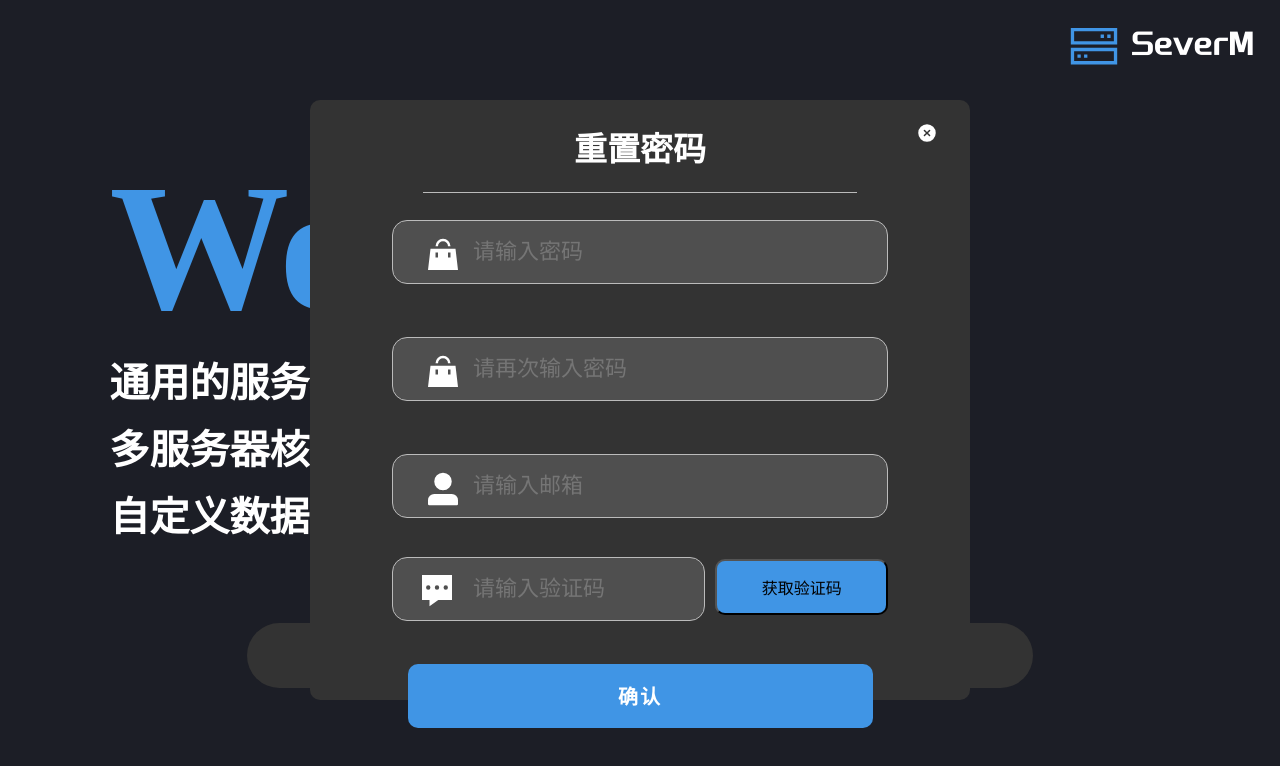
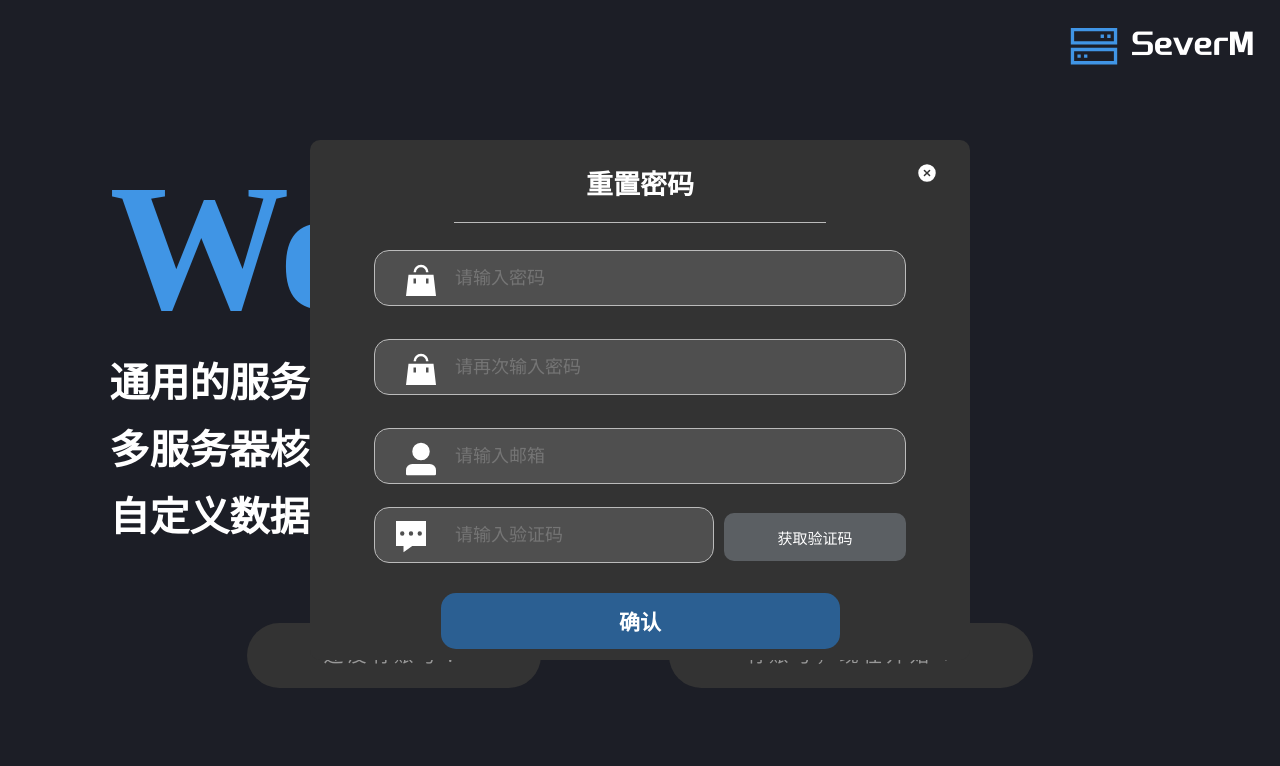
Before and after one commit to chenzanhong/WebApp, a Vue app in the folder vue-project/: page /resetpassword in a window 1280 px wide. Shown: the top 766 px of the page. Built offline with nearby package versions, Linux system fonts and the light colour scheme.

Commit message:
重置密码界面优化

```diff
--- a/vue-project/src/views/ResetPassword.vue
+++ b/vue-project/src/views/ResetPassword.vue
@@ -185,18 +185,20 @@ a span {
   letter-spacing: 0.2em;
 }
 
+/* 调整注册框尺寸和位置 */
 .register-box {
   position: fixed;
   top: 50%;
   left: 50%;
   transform: translate(-50%, -50%);
   text-align: center;
-  width: 60vw;
+  width: 58vw;
+  min-width: 520px;
   max-width: 660px;
-  height: 75vh;
+  height: 65vh;
   background-color: #333333;
   color: white;
-  padding: 20px;
+  padding: 20px 5vw;
   border-radius: 10px;
 }
 
@@ -209,9 +211,10 @@ a span {
   z-index: 4;
 }
 
+/* 调整标题字体大小 */
 .box-title {
   margin-top: 0.5vh;
-  font-size: 33px;
+  font-size: 27px; /* 缩小标题字体 */
   font-weight: bold;
 }
 
@@ -222,18 +225,19 @@ a span {
   margin: 15px auto;
 }
 
-.bar,
-bar2 {
+/* 调整输入框样式 */
+.bar {
   background-color: #4F4F4F;
   border: 1px solid #BBBBBB;
   color: #9A9A9A;
-  font-size: 22px;
+  font-size: 18px; /* 缩小输入框字体 */
   box-sizing: border-box;
   border-radius: 15px;
-  height: 8vh;
-  width: 80%;
+  height: 7vh; /* 缩小输入框高度 */
+  width: 100%;
   z-index: 2;
   padding-left: 80px;
+  margin: 1vh 0 2vh 0; /* 调整间距 */
 }
 
 .bar {
@@ -244,20 +248,31 @@ bar2 {
   margin: 0 0 0 0;
 }
 
+/* 调整输入框容器 */
 .input-wrapper {
   position: relative;
   display: flex;
   align-items: center;
   justify-content: center;
   width: 100%;
-  margin-bottom: 25px;
+  margin-bottom: 5px;
 }
 
 .input-wrapper:focus-within .toggle-password {
   opacity: 1 !important;
 }
 
-.input-icon1,
+/* 调整图标位置 */
+.input-icon1 {
+  position: absolute;
+  left: 5%; /* 调整图标位置 */
+  transform: translateY(-50%);
+  color: white;
+  font-weight: bold;
+  font-size: 40px;
+  z-index: 4;
+  top: 54%; /* 调整垂直位置 */
+}
 .input-icon2 {
   position: absolute;
   left: 15%;
@@ -308,41 +323,49 @@ bar2 {
 /* 新增密码匹配提示样式 */
 .password-match-message {
   position: absolute;
-  bottom: -30px;
-  left: 20%;
+  bottom: -15px; /* 上移提示 */
+  left: 10%;
   transform: translateX(-50%);
-  font-size: 18px;
+  font-size: 14px; /* 缩小字体 */
   width: 100%;
   text-align: center;
   padding-top: 5px;
 }
 
 
+/* 调整验证码行 */
 .code-row {
-  width: 80%;
-  margin: 2vh auto;
+  width: 100%;
   display: flex;
   gap: 10px;
+  align-items: center;
   justify-content: space-between;
-  align-items: stretch; /* 确保子项高度相等 */
+  margin-bottom: 1vh; /* 减小间距 */
 }
 
+/* 调整验证码输入框 */
 .code-input {
-  flex: 2;  /* 输入框占2份 */
-  width: 60% !important;
+  flex: 2;
+  width: auto !important;
   height: 8vh;
+  margin-bottom: 0;
 }
 
+/* 调整获取验证码按钮 */
 .get-code-btn {
-  flex: 1;  /* 按钮占1份 */
-  width: 35%;
-  height: 7vh;
-  background-color: #4095E5;
+  flex: 1;
+  width: auto;
+  height: 6vh; /* 缩小高度 */
+  background-color: #5b5f63; /* 改为灰色背景 */
   border-radius: 10px;
-  font-size: 16px;
-  /* 移除position: absolute相关属性 */
+  font-size: 15px; /* 缩小字体 */
   position: static;
-  margin-top: 0;
+  margin-top: 0vh;
+  white-space: nowrap;
+  min-width: 100px;
+  color: white; /* 白色字体 */
+  transition: all 0.3s ease;
+  border: none;
 }
 .get-code-btn:disabled {
   background-color: #666 !important;
@@ -357,49 +380,36 @@ bar2 {
   width: 100% !important;
   padding-right: 0;
 }
+.get-code-btn:hover {
+  background-color: #575a5d;
+}
 
-.get-code-btn:hover {
-  background-color: #2B5F92;
-  transform: translateY(-1px);
-  box-shadow: 0 2px 6px rgba(0,0,0,0.2);
+.get-code-btn:active {
+  background-color: #4a4d50;
 }
 
 .get-code-btn:disabled {
-  background-color: #666;
+  background-color: #474a4d;
   cursor: not-allowed;
-  opacity: 0.7;
 }
 
-/* 调整图标位置 */
-.code-input .input-icon1 {
-  left: 8% !important;
-}
-
-/* 添加确认按钮样式 */
-.confirm-section {
-  width: 100%;
-  display: flex;
-  justify-content: center;
-  margin-top: 0vh;
-}
 
 .confirm-button {
-  width: 75%;
-  height: 8vh;
-  background-color: #4095E5;
+   width: 75%;
+  height: 7vh;
+  background-color: #2B5F92;
+  font-size: 21px;
+  font-weight: bold;
+  color: white;
+  z-index: 2;
+  margin-top: 2vh;
+  margin-bottom: 2vh;
+  border-radius: 15px;
   border: none;
-  border-radius: 10px;
-  color: white;
-  font-size: 20px;
-  font-family: 'Ubuntu';
-  font-weight: bold;
-  cursor: pointer;
-  transition: all 0.3s;
-  letter-spacing: 2px;
 }
 
 .confirm-button:hover {
-  background-color: #2B5F92;
+  background-color: #224a73; /* 使用注册按钮悬停颜色 */
   transform: translateY(-1px);
   box-shadow: 0 2px 8px rgba(0,0,0,0.2);
 }
```
